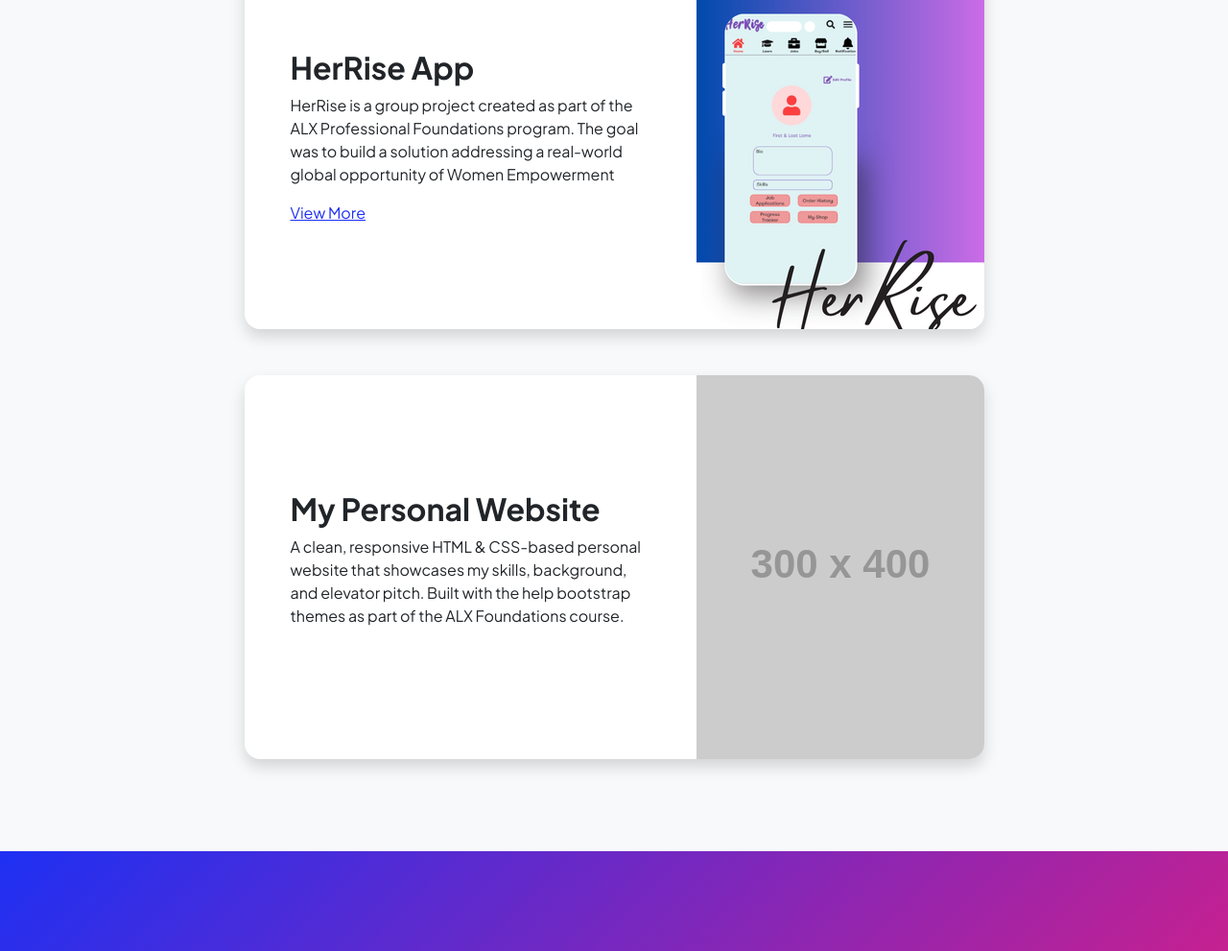
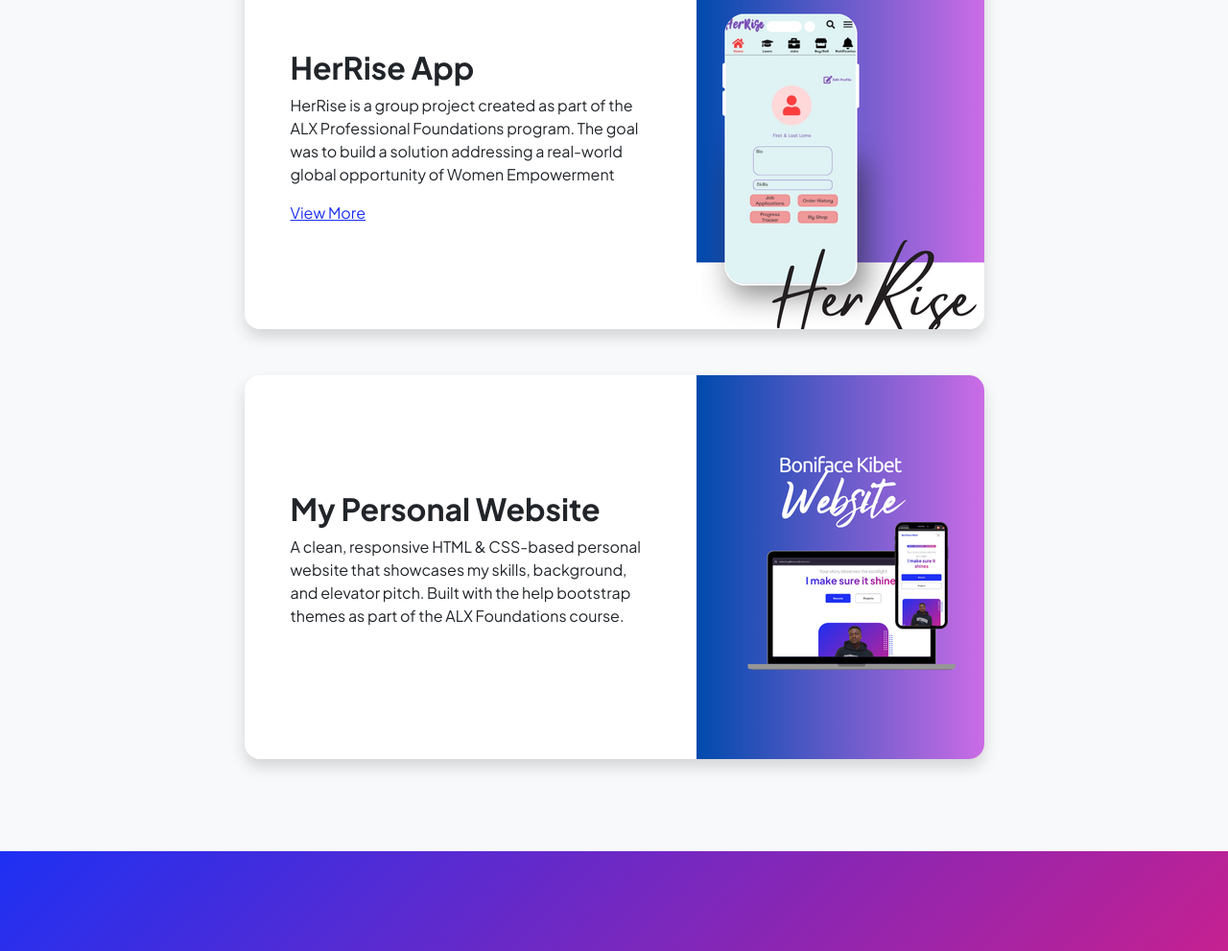
Before and after one commit to SirBonito/kibetbonnie, a plain HTML site: page projects.html in a window 1280 px wide. Shown: the part 283-1274 px from the top of the page at 96% size. Drawn offline with nearby package versions, Linux system fonts and the light colour scheme; placeholder pictures from the web are drawn by us.

Commit message:
Update projects.html

```diff
--- a/projects.html
+++ b/projects.html
@@ -63,7 +63,7 @@
                                             <h2 class="fw-bolder">My Personal Website</h2>
                                             <p>A clean, responsive HTML & CSS-based personal website that showcases my skills, background, and elevator pitch. Built with the help bootstrap themes as part of the ALX Foundations course.</p>
                                         </div>
-                                        <img class="img-fluid" src="https://dummyimage.com/300x400/343a40/6c757d" alt="..." />
+                                        <img class="img-fluid" src="assets/mywebsitepic.png" alt="..." />
                                     </div>
                                 </div>
                             </div>
```
